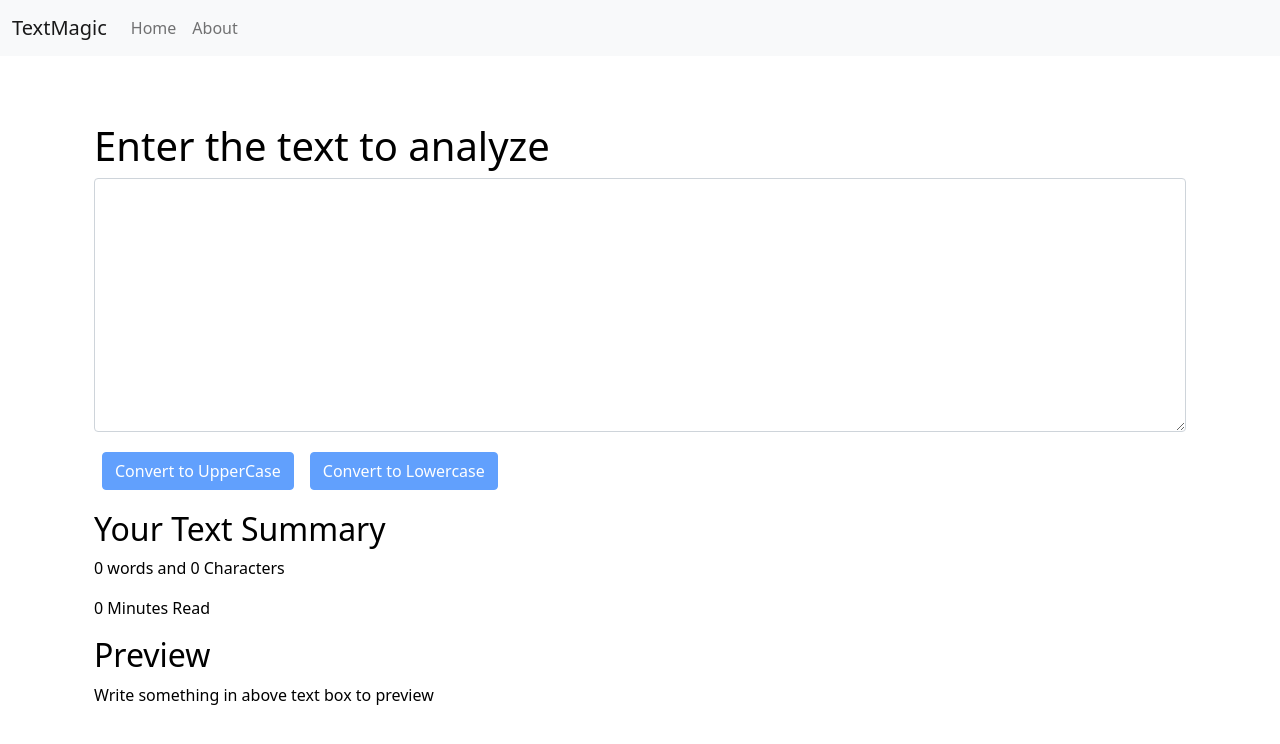
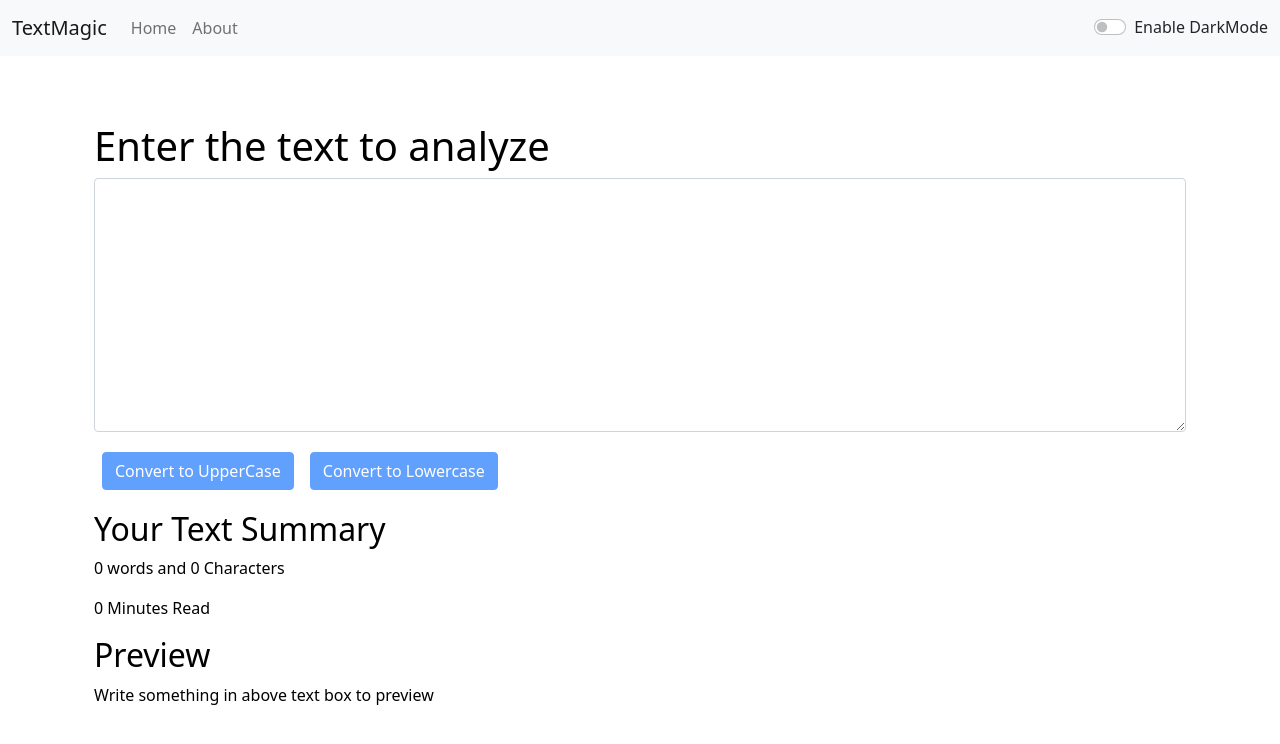
Before and after one commit to Adarsh-K21/text-magic, a React (Create React App) app: page / in a window 1280 px wide. Shown: the top 744 px of the page. Built offline with nearby package versions, Linux system fonts and the light colour scheme.

Commit message:
Added Dark Mode Functionality

```diff
--- a/src/App.js
+++ b/src/App.js
@@ -20,10 +20,23 @@ function App() {
     }, 1000);
   };
 
+  const toggleMode = () => {
+    if (mode === "dark") {
+      setMode("light");
+
+      document.body.style.backgroundColor = "white";
+      showAlert("LightMode Enabled", "success");
+    } else {
+      setMode("dark");
+      document.body.style.backgroundColor = "#1C2833  ";
+      showAlert("DarkMode Enabled", "success");
+      // document.title=('TextUtils - DarkMode');
+    }
+  };
   return (
     <>
       <Router>
-        <Navbar title="TextMagic" mode={mode} />
+        <Navbar title="TextMagic" mode={mode} toggleMode={toggleMode} />
         <Alert alert={alert} />
 
         <div className="container my-3">
--- a/src/components/Navbar.js
+++ b/src/components/Navbar.js
@@ -39,6 +39,25 @@ export default function Navbar(props) {
         <input className="form-control me-2" type="search" placeholder="Search" aria-label="Search"/>
         <button className="btn btn-outline-primary" type="submit">Search</button>
       </form> */}
+          <div
+            className={`form-check form-switch text-${
+              props.mode === "light" ? "dark" : "light"
+            }`}
+          >
+            <input
+              className="form-check-input"
+              type="checkbox"
+              role="switch"
+              onClick={props.toggleMode}
+              id="flexSwitchCheckDefault"
+            />
+            <label
+              className="form-check-label"
+              htmlFor="flexSwitchCheckDefault"
+            >
+              Enable DarkMode
+            </label>
+          </div>
         </div>
       </div>
     </nav>
```
Also changed, not shown: 2 other files (tests, documents, lock files or other folders).
